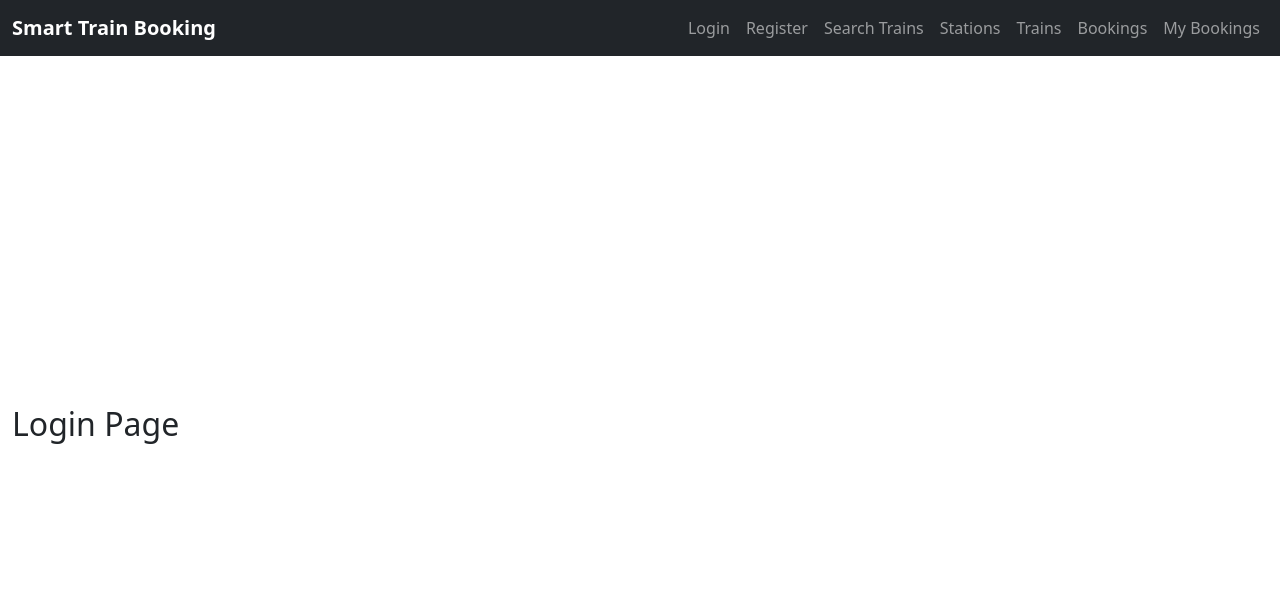
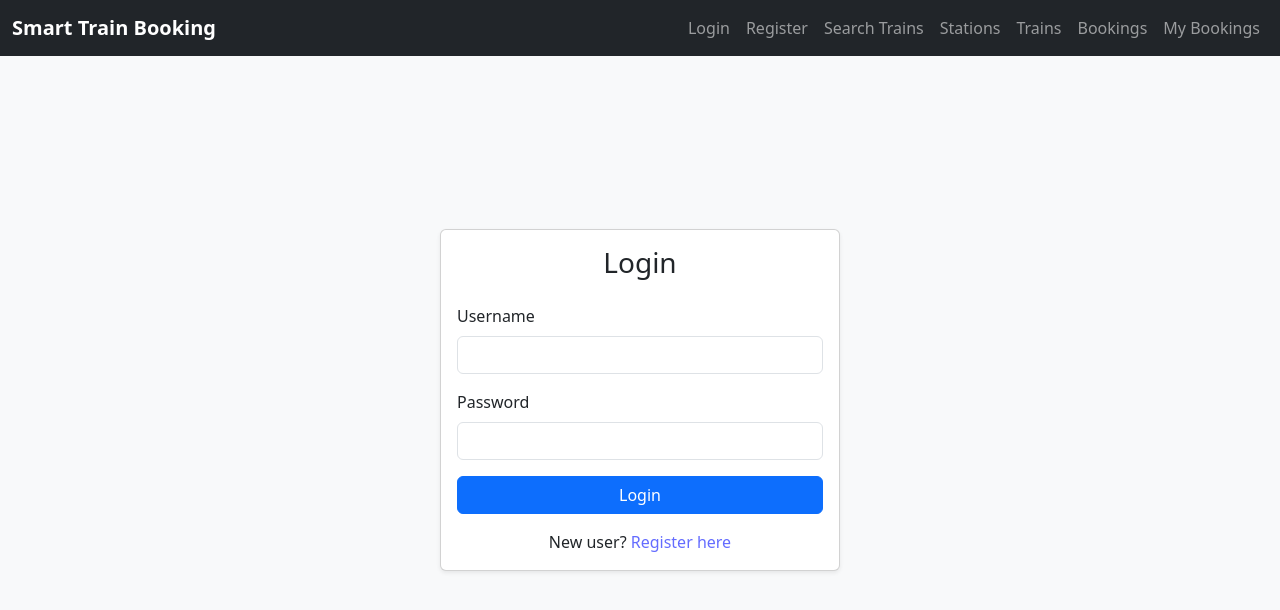
Before and after one commit to drikonmyar/smart-train-booking, a React app in the folder frontend/: page /login in a window 1280 px wide. Shown: the top 610 px of the page. Built offline with nearby package versions, Linux system fonts and the light colour scheme; the HTML template or start-up script is replaced by a standard one.

Commit message:
added login page ui

```diff
--- a/frontend/src/App.jsx
+++ b/frontend/src/App.jsx
@@ -1,14 +1,14 @@
+
 
 import { Routes, Route } from 'react-router-dom';
 import Navbar from './components/Navbar';
+import Login from './pages/Login';
 
 function Home() {
   return <h2 className="mt-4">Welcome to Smart Train Booking</h2>;
 }
 
-function Login() {
-  return <h2 className="mt-4">Login Page</h2>;
-}
+
 
 function Register() {
   return <h2 className="mt-4">Register Page</h2>;
@@ -38,7 +38,6 @@ function App() {
   return (
     <>
       <Navbar />
-      <div className="container" style={{ paddingTop: '2rem' }}>
       <Routes>
         <Route path="/" element={<Home />} />
         <Route path="/login" element={<Login />} />
@@ -49,7 +48,6 @@ function App() {
         <Route path="/bookings" element={<Bookings />} />
         <Route path="/my-bookings" element={<MyBookings />} />
       </Routes>
-      </div>
     </>
   );
 }
--- /dev/null
+++ b/frontend/src/pages/Login.jsx
@@ -0,0 +1,62 @@
+import { useState } from 'react';
+import { Link } from 'react-router-dom';
+export default function Login() {
+  const [username, setUsername] = useState('');
+  const [password, setPassword] = useState('');
+
+  const handleSubmit = (e) => {
+    e.preventDefault();
+    // TODO: Add login logic here
+    alert(`Username: ${username}\nPassword: ${password}`);
+  };
+
+  return (
+    <div style={{
+      position: 'fixed',
+      top: 0,
+      left: 0,
+      width: '100vw',
+      height: '100vh',
+      background: '#f8f9fa',
+      display: 'flex',
+      alignItems: 'center',
+      justifyContent: 'center',
+      zIndex: 0
+    }}>
+      <div className="card shadow-sm" style={{ width: '100%', maxWidth: 400 }}>
+        <div className="card-body">
+          <h3 className="card-title mb-4 text-center">Login</h3>
+          <form onSubmit={handleSubmit}>
+            <div className="mb-3">
+              <label htmlFor="username" className="form-label">Username</label>
+              <input
+                type="text"
+                className="form-control"
+                id="username"
+                value={username}
+                onChange={e => setUsername(e.target.value)}
+                required
+              />
+            </div>
+            <div className="mb-3">
+              <label htmlFor="password" className="form-label">Password</label>
+              <input
+                type="password"
+                className="form-control"
+                id="password"
+                value={password}
+                onChange={e => setPassword(e.target.value)}
+                required
+              />
+            </div>
+            <button type="submit" className="btn btn-primary w-100">Login</button>
+          </form>
+          <div className="mt-3 text-center">
+            <span>New user? </span>
+            <Link to="/register">Register here</Link>
+          </div>
+        </div>
+      </div>
+    </div>
+  );
+}
```
Lines whose indentation alone changed are shown as unchanged.
